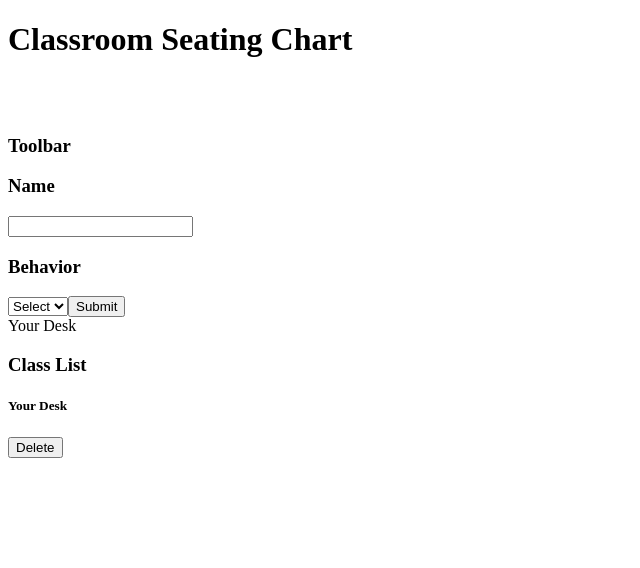
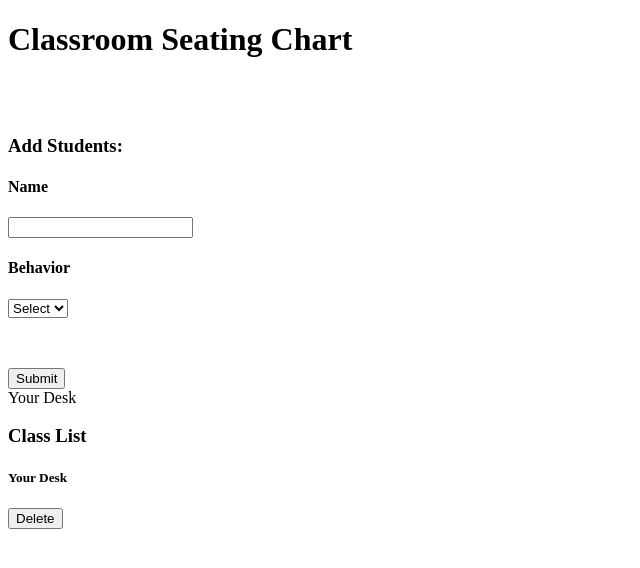
Before and after one commit to nathanielfoss11/classroom-seating-chart, a React (Create React App) app in the folder client/: page / in a window 1280 px wide. Shown: the top 568 px of the page, without its empty margins (0-640 px from the left). Built offline with nearby package versions, Linux system fonts and the light colour scheme; the HTML template or start-up script is replaced by a standard one.

Commit message:
Cleaned up toolbar so that font size and input areas match. Also added margins and a bottom border to the class list component

```diff
--- a/client/src/components/ClassroomLayout.jsx
+++ b/client/src/components/ClassroomLayout.jsx
@@ -55,15 +55,21 @@ class ClassroomLayout extends React.Component {
           <Row>
             <Col>
               <Row>
-                <Col xs={2}>
-                  <h3>Toolbar</h3>
+                <Col xs={3}>
+                  <h3>Add Students:</h3>
                 </Col>
                 <Col>
-                  <Row>
-                    <h3>Name</h3>
+                  <Row id='toolbar'>
+                    <Col>
+                    <Row id='nameRow'>
+                    <h4>Name &nbsp;</h4>
                     <input name='name' step={1} value={this.state.name} id='count' type='text' onChange={this.handleChange} />
-                    <h3>Behavior</h3>
-                    <select name='rating' value={this.state.rating} onChange={this.handleChange}>
+                    </Row>
+                    </Col>
+                    <Col>
+                    <Row>
+                    <h4>Behavior &nbsp;</h4>
+                    <select name='rating' id='rating' value={this.state.rating} onChange={this.handleChange}>
                       <option value='0'>Select</option>
                       <option value='1'>1</option>
                       <option value='2'>2</option>
@@ -71,7 +77,10 @@ class ClassroomLayout extends React.Component {
                       <option value='4'>4</option>
                       <option value='5'>5</option>
                     </select>
-                    <input type='submit' onClick={this.handleClick} />
+                    <p>&nbsp;&nbsp;&nbsp;&nbsp;</p>
+                    <input type='submit' id='rating' onClick={this.handleClick} />
+                    </Row>
+                    </Col>
                   </Row>
                 </Col>
               </Row>
--- a/client/src/components/Name.jsx
+++ b/client/src/components/Name.jsx
@@ -18,13 +18,13 @@ class Name extends React.Component {
 
   render() {
     return(
-      <Col>
+      <Col id='className'>
         <Row>
           <Col>
             <h5>{this.state.name}</h5>
           </Col>
           <Col>
-            <Button size='sm' onClick={this.handleClick}>Delete</Button>
+            <Button id='delete' size='sm' onClick={this.handleClick}>Delete</Button>
           </Col>
         </Row>
       </Col>
```
Also changed, not shown: 2 other files (tests, documents, lock files or other folders).
